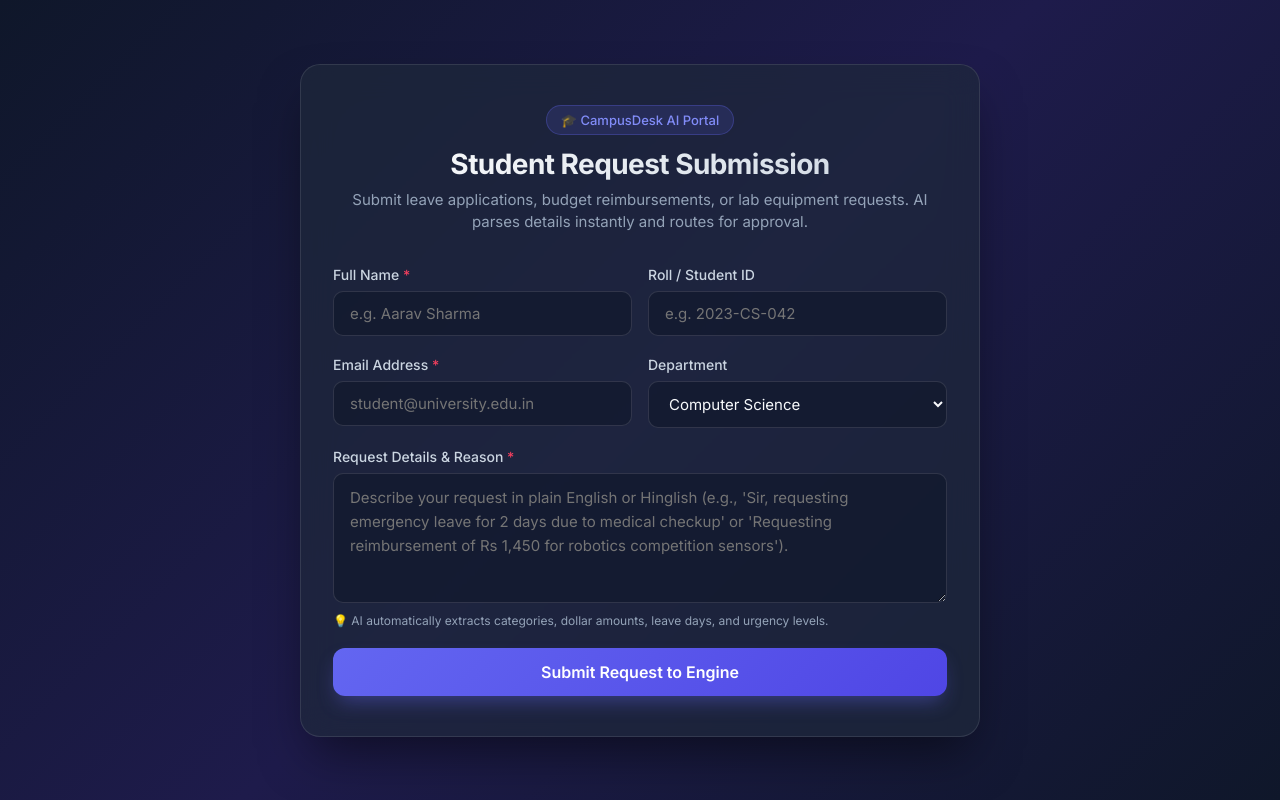
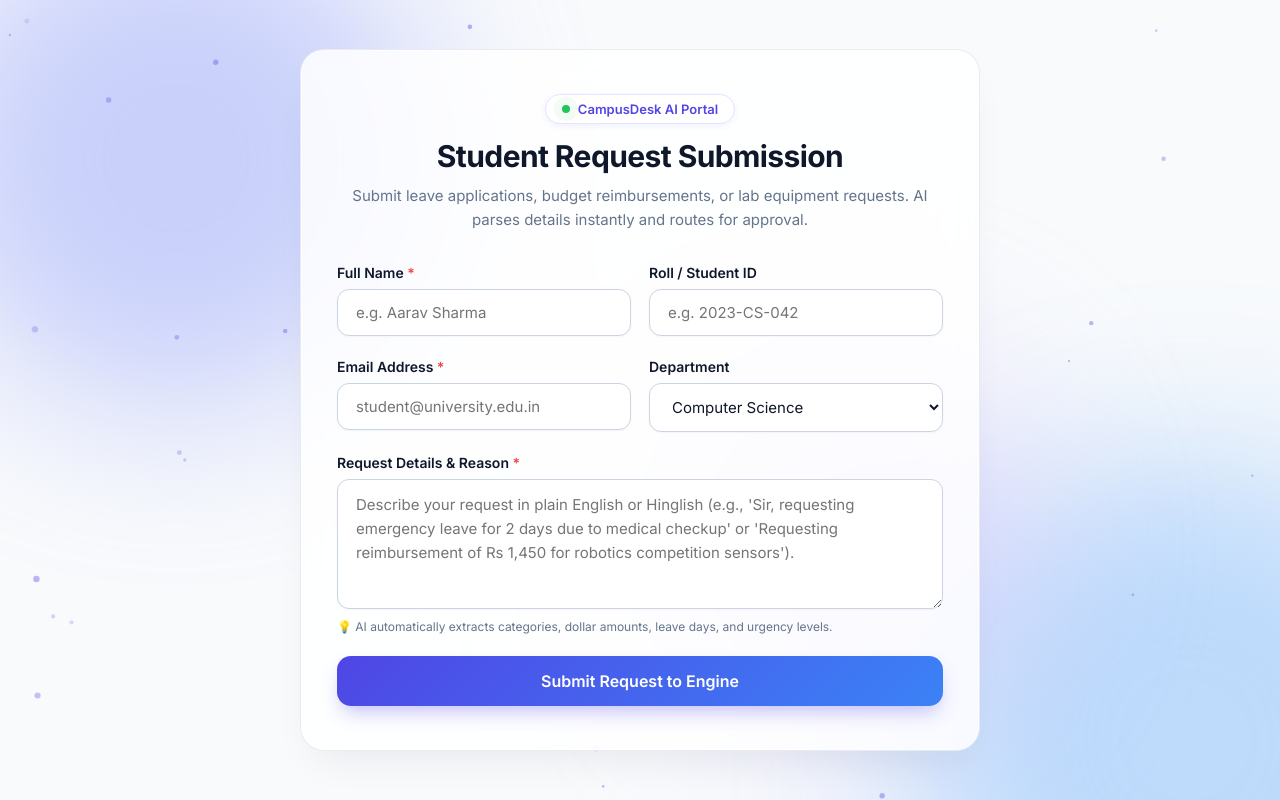
Before and after one commit to ArnavPundir22/campusdesk-ai, a FastAPI app: page / in a window 1280 px wide. Run offline with FastAPI, Linux system fonts and the light colour scheme.

Commit message:
style: redesign student portal with light academic theme & animated motion graphics background

```diff
--- a/templates/form.html
+++ b/templates/form.html
@@ -9,19 +9,24 @@
     <link href="https://fonts.googleapis.com/css2?family=Inter:wght@300;400;500;600;700&display=swap" rel="stylesheet">
     <style>
         :root {
-            --bg-gradient: linear-gradient(135deg, #0f172a 0%, #1e1b4b 50%, #0f172a 100%);
-            --card-bg: rgba(30, 41, 59, 0.7);
-            --card-border: rgba(255, 255, 255, 0.1);
-            --primary: #6366f1;
-            --primary-hover: #4f46e5;
-            --text-main: #f8fafc;
-            --text-muted: #94a3b8;
-            --success-bg: rgba(34, 197, 94, 0.15);
-            --success-border: rgba(34, 197, 94, 0.4);
-            --success-text: #4ade80;
-            --warning-bg: rgba(234, 179, 8, 0.15);
-            --warning-border: rgba(234, 179, 8, 0.4);
-            --warning-text: #fde047;
+            --bg-base: #f8fafc;
+            --card-bg: rgba(255, 255, 255, 0.85);
+            --card-border: rgba(226, 232, 240, 0.8);
+            --text-heading: #0f172a;
+            --text-body: #334155;
+            --text-muted: #64748b;
+            --primary: #4f46e5;
+            --primary-hover: #4338ca;
+            --accent-blue: #3b82f6;
+            --input-bg: #ffffff;
+            --input-border: #cbd5e1;
+            --input-focus: rgba(79, 70, 229, 0.2);
+            --success-bg: #f0fdf4;
+            --success-border: #bbf7d0;
+            --success-text: #15803d;
+            --warning-bg: #fefce8;
+            --warning-border: #fef08a;
+            --warning-text: #a16207;
         }
 
         * {
@@ -32,25 +37,107 @@
         }
 
         body {
-            background: var(--bg-gradient);
-            color: var(--text-main);
+            background-color: var(--bg-base);
+            color: var(--text-body);
             min-height: 100vh;
             display: flex;
             align-items: center;
             justify-content: center;
-            padding: 24px 16px;
+            padding: 32px 16px;
+            position: relative;
+            overflow-x: hidden;
         }
 
+        /* Animated Motion Background Orbs */
+        .ambient-bg {
+            position: fixed;
+            top: 0;
+            left: 0;
+            width: 100vw;
+            height: 100vh;
+            z-index: 0;
+            overflow: hidden;
+            pointer-events: none;
+        }
+
+        .orb {
+            position: absolute;
+            border-radius: 50%;
+            filter: blur(80px);
+            opacity: 0.5;
+            animation: floatOrb 20s infinite ease-in-out alternate;
+        }
+
+        .orb-1 {
+            width: 450px;
+            height: 450px;
+            background: radial-gradient(circle, #a5b4fc 0%, #818cf8 100%);
+            top: -100px;
+            left: -100px;
+            animation-duration: 18s;
+        }
+
+        .orb-2 {
+            width: 500px;
+            height: 500px;
+            background: radial-gradient(circle, #93c5fd 0%, #60a5fa 100%);
+            bottom: -150px;
+            right: -100px;
+            animation-duration: 22s;
+            animation-delay: -5s;
+        }
+
+        .orb-3 {
+            width: 350px;
+            height: 350px;
+            background: radial-gradient(circle, #c4b5fd 0%, #ddd6fe 100%);
+            top: 40%;
+            left: 50%;
+            transform: translate(-50%, -50%);
+            animation-duration: 25s;
+            animation-delay: -10s;
+        }
+
+        @keyframes floatOrb {
+            0% {
+                transform: translate(0, 0) scale(1);
+            }
+            50% {
+                transform: translate(60px, 40px) scale(1.1);
+            }
+            100% {
+                transform: translate(-40px, 80px) scale(0.95);
+            }
+        }
+
+        /* Dynamic Motion Particle Canvas Overlay */
+        #motionCanvas {
+            position: fixed;
+            top: 0;
+            left: 0;
+            width: 100%;
+            height: 100%;
+            z-index: 1;
+            pointer-events: none;
+            opacity: 0.6;
+        }
+
+        /* Container Card */
         .container {
+            position: relative;
+            z-index: 10;
             width: 100%;
             max-width: 680px;
             background: var(--card-bg);
-            backdrop-filter: blur(16px);
-            -webkit-backdrop-filter: blur(16px);
+            backdrop-filter: blur(24px);
+            -webkit-backdrop-filter: blur(24px);
             border: 1px solid var(--card-border);
-            border-radius: 20px;
-            padding: 40px 32px;
-            box-shadow: 0 25px 50px -12px rgba(0, 0, 0, 0.5);
+            border-radius: 24px;
+            padding: 44px 36px;
+            box-shadow:
+                0 20px 40px -15px rgba(15, 23, 42, 0.08),
+                0 0 0 1px rgba(255, 255, 255, 0.6) inset;
+            transition: transform 0.3s ease;
         }
 
         .header {
@@ -61,58 +148,85 @@
         .badge {
             display: inline-flex;
             align-items: center;
-            gap: 6px;
-            background: rgba(99, 102, 241, 0.15);
-            color: #818cf8;
-            border: 1px solid rgba(99, 102, 241, 0.3);
+            gap: 8px;
+            background: #ffffff;
+            color: var(--primary);
+            border: 1px solid #e0e7ff;
             font-size: 13px;
-            font-weight: 500;
-            padding: 6px 14px;
+            font-weight: 600;
+            padding: 6px 16px;
             border-radius: 9999px;
-            margin-bottom: 12px;
+            margin-bottom: 14px;
+            box-shadow: 0 2px 6px rgba(79, 70, 229, 0.08);
+        }
+
+        .pulse-dot {
+            width: 8px;
+            height: 8px;
+            background-color: #22c55e;
+            border-radius: 50%;
+            position: relative;
+        }
+
+        .pulse-dot::after {
+            content: '';
+            position: absolute;
+            top: -2px;
+            left: -2px;
+            width: 12px;
+            height: 12px;
+            background-color: rgba(34, 197, 94, 0.4);
+            border-radius: 50%;
+            animation: pulse 1.8s infinite ease-out;
+        }
+
+        @keyframes pulse {
+            0% { transform: scale(1); opacity: 1; }
+            100% { transform: scale(2.2); opacity: 0; }
         }
 
         .header h1 {
-            font-size: 28px;
+            font-size: 30px;
             font-weight: 700;
+            color: var(--text-heading);
             letter-spacing: -0.02em;
-            margin-bottom: 8px;
-            background: linear-gradient(135deg, #ffffff 0%, #cbd5e1 100%);
-            -webkit-background-clip: text;
-            -webkit-text-fill-color: transparent;
+            margin-bottom: 10px;
         }
 
         .header p {
             color: var(--text-muted);
             font-size: 15px;
-            line-height: 1.5;
+            line-height: 1.6;
         }
 
         .form-group {
-            margin-bottom: 20px;
+            margin-bottom: 22px;
         }
 
         label {
             display: block;
             font-size: 14px;
-            font-weight: 500;
-            color: #cbd5e1;
+            font-weight: 600;
+            color: var(--text-heading);
             margin-bottom: 8px;
         }
 
         label span.required {
-            color: #f43f5e;
+            color: #ef4444;
         }
 
         .grid-2 {
             display: grid;
             grid-template-columns: 1fr 1fr;
-            gap: 16px;
+            gap: 18px;
         }
 
-        @media (max-width: 540px) {
+        @media (max-width: 560px) {
             .grid-2 {
                 grid-template-columns: 1fr;
+            }
+            .container {
+                padding: 32px 20px;
             }
         }
 
@@ -121,22 +235,23 @@
         select,
         textarea {
             width: 100%;
-            background: rgba(15, 23, 42, 0.6);
-            border: 1px solid rgba(255, 255, 255, 0.12);
-            border-radius: 10px;
-            padding: 12px 16px;
-            color: var(--text-main);
+            background: var(--input-bg);
+            border: 1px solid var(--input-border);
+            border-radius: 12px;
+            padding: 13px 18px;
+            color: var(--text-heading);
             font-size: 15px;
-            transition: all 0.2s ease;
+            transition: all 0.2s cubic-bezier(0.4, 0, 0.2, 1);
             outline: none;
+            box-shadow: 0 1px 2px rgba(15, 23, 42, 0.04);
         }
 
         input:focus,
         select:focus,
         textarea:focus {
             border-color: var(--primary);
-            box-shadow: 0 0 0 3px rgba(99, 102, 241, 0.25);
-            background: rgba(15, 23, 42, 0.8);
+            box-shadow: 0 0 0 4px var(--input-focus);
+            background: #ffffff;
         }
 
         textarea {
@@ -149,30 +264,37 @@
             font-size: 12px;
             color: var(--text-muted);
             margin-top: 6px;
+            display: flex;
+            align-items: center;
+            gap: 4px;
         }
 
         button.btn-submit {
             width: 100%;
-            background: linear-gradient(135deg, #6366f1 0%, #4f46e5 100%);
+            background: linear-gradient(135deg, #4f46e5 0%, #3b82f6 100%);
             color: #ffffff;
             border: none;
-            border-radius: 12px;
-            padding: 14px 24px;
+            border-radius: 14px;
+            padding: 15px 24px;
             font-size: 16px;
             font-weight: 600;
             cursor: pointer;
-            transition: all 0.2s ease;
+            transition: all 0.25s cubic-bezier(0.4, 0, 0.2, 1);
             display: flex;
             align-items: center;
             justify-content: center;
-            gap: 8px;
+            gap: 10px;
             margin-top: 10px;
-            box-shadow: 0 10px 20px -5px rgba(99, 102, 241, 0.4);
+            box-shadow: 0 10px 20px -5px rgba(79, 70, 229, 0.35);
         }
 
         button.btn-submit:hover {
             transform: translateY(-2px);
-            box-shadow: 0 15px 25px -5px rgba(99, 102, 241, 0.5);
+            box-shadow: 0 15px 25px -5px rgba(79, 70, 229, 0.45);
+        }
+
+        button.btn-submit:active {
+            transform: translateY(0);
         }
 
         button.btn-submit:disabled {
@@ -253,9 +378,23 @@
 </head>
 <body>
 
+    <!-- Ambient Motion Orbs -->
+    <div class="ambient-bg">
+        <div class="orb orb-1"></div>
+        <div class="orb orb-2"></div>
+        <div class="orb orb-3"></div>
+    </div>
+
+    <!-- Motion Particle Canvas -->
+    <canvas id="motionCanvas"></canvas>
+
+    <!-- Main Light Theme Card -->
     <div class="container">
         <div class="header">
-            <div class="badge">🎓 CampusDesk AI Portal</div>
+            <div class="badge">
+                <span class="pulse-dot"></span>
+                CampusDesk AI Portal
+            </div>
             <h1>Student Request Submission</h1>
             <p>Submit leave applications, budget reimbursements, or lab equipment requests. AI parses details instantly and routes for approval.</p>
         </div>
@@ -309,7 +448,53 @@
         </div>
     </div>
 
+    <!-- Motion Background Particle Animation Script -->
     <script>
+        const canvas = document.getElementById('motionCanvas');
+        const ctx = canvas.getContext('2d');
+
+        function resizeCanvas() {
+            canvas.width = window.innerWidth;
+            canvas.height = window.innerHeight;
+        }
+        resizeCanvas();
+        window.addEventListener('resize', resizeCanvas);
+
+        const particles = [];
+        const particleCount = 45;
+
+        for (let i = 0; i < particleCount; i++) {
+            particles.push({
+                x: Math.random() * canvas.width,
+                y: Math.random() * canvas.height,
+                radius: Math.random() * 2.5 + 1,
+                dx: (Math.random() - 0.5) * 0.4,
+                dy: (Math.random() - 0.5) * 0.4,
+                alpha: Math.random() * 0.5 + 0.2
+            });
+        }
+
+        function drawParticles() {
+            ctx.clearRect(0, 0, canvas.width, canvas.height);
+
+            particles.forEach(p => {
+                ctx.beginPath();
+                ctx.arc(p.x, p.y, p.radius, 0, Math.PI * 2);
+                ctx.fillStyle = `rgba(79, 70, 229, ${p.alpha})`;
+                ctx.fill();
+
+                p.x += p.dx;
+                p.y += p.dy;
+
+                if (p.x < 0 || p.x > canvas.width) p.dx *= -1;
+                if (p.y < 0 || p.y > canvas.height) p.dy *= -1;
+            });
+
+            requestAnimationFrame(drawParticles);
+        }
+        drawParticles();
+
+        // Form Submit Handler
         document.getElementById('requestForm').addEventListener('submit', async function(e) {
             e.preventDefault();
 
@@ -354,7 +538,7 @@
                 if (data.notion_url) {
                     const link = document.getElementById('resultLink');
                     link.href = data.notion_url;
-                    link.style.display = 'inline-block';
+                    link.style.display = 'inline-flex';
                 } else {
                     document.getElementById('resultLink').style.display = 'none';
                 }
```
Also changed, not shown: other parts of templates/form.html (+20 -18 lines).
